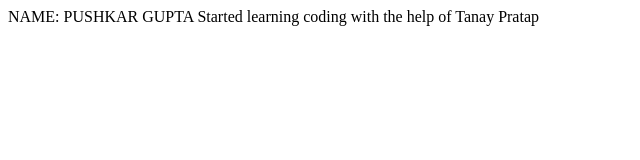
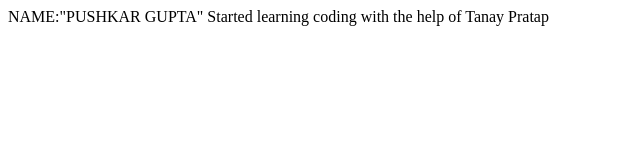
Before and after one commit to Pushkar2730/infinity, a plain HTML site: page index.html in a window 1280 px wide. Shown: the full height of the page, 0-640 px from the left. Drawn offline with Linux system fonts and the light colour scheme.

Commit message:
Update index.html

```diff
--- a/index.html
+++ b/index.html
@@ -7,7 +7,8 @@
     <title>infinity</title>
 </head>
 <body>
-    NAME: PUSHKAR GUPTA
+    NAME:"PUSHKAR GUPTA"
+
     Started learning coding with the help of Tanay Pratap
 
 </body>
```
